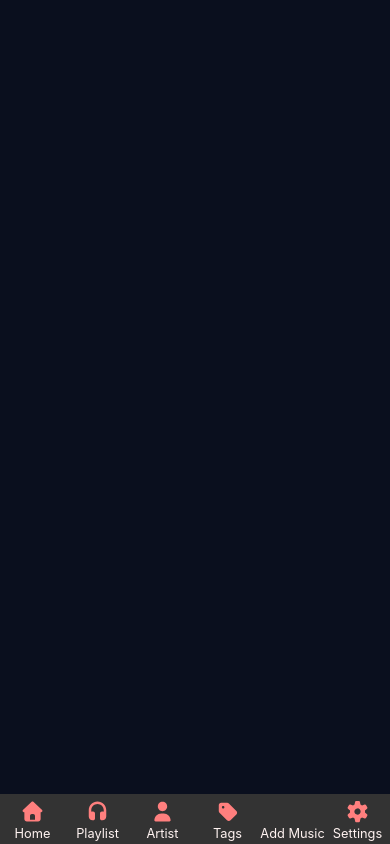
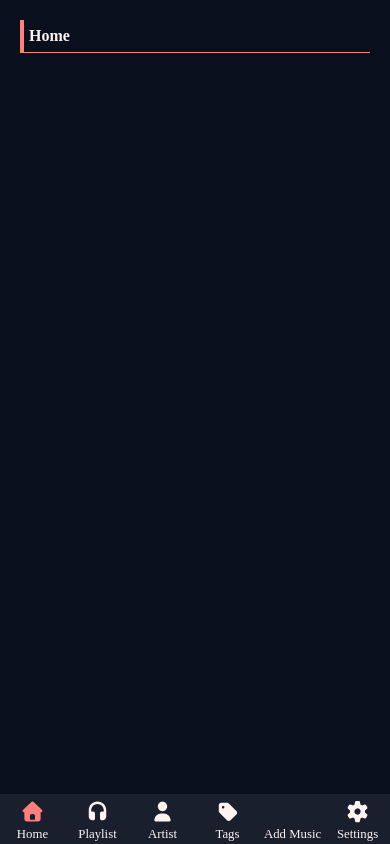
Before and after one commit to coiluck/kokone-music, a website built with Vite: page src/renderer/index.html in a window 390 px wide. Built offline with nearby package versions, Linux system fonts and the light colour scheme; files whose address does not match are found by name.

Commit message:
Add: modal change logic

```diff
--- a/src/renderer/assets/css/base.css
+++ b/src/renderer/assets/css/base.css
@@ -3,13 +3,13 @@
 *::after {
   box-sizing: border-box;
   margin: 0;
+  padding: 0;
+  color: var(--text);
   font-weight: normal;
-  overflow-y: auto;
-  scrollbar-width: none;
-  -ms-overflow-style: none;
-  &::-webkit-scrollbar {
-    display: none;
-  }
+  user-select: none;
+  -webkit-user-select: none;
+  -moz-user-select: none;
+  -ms-user-select: none;
 }
 
 ul {
@@ -19,20 +19,32 @@ ul {
 body {
   min-height: 100vh;
   line-height: 1.6;
-  font-family:
-    Inter,
-    -apple-system,
-    BlinkMacSystemFont,
-    'Segoe UI',
-    Roboto,
-    Oxygen,
-    Ubuntu,
-    Cantarell,
-    'Fira Sans',
-    'Droid Sans',
-    'Helvetica Neue',
-    sans-serif;
   text-rendering: optimizeLegibility;
   -webkit-font-smoothing: antialiased;
   -moz-osx-font-smoothing: grayscale;
 }
+
+.fade-in {
+  animation: FadeIn .3s;
+  animation-fill-mode: both;
+}
+@keyframes FadeIn {
+  0% {
+    opacity: 0;
+  }
+  100% {
+    opacity: 1;
+  }
+}
+.fade-out {
+  animation: FadeOut .3s;
+  animation-fill-mode: both;
+}
+@keyframes FadeOut {
+  0% {
+    opacity: 1;
+  }
+  100% {
+    opacity: 0;
+  }
+}
--- a/src/renderer/assets/css/left-panel.css
+++ b/src/renderer/assets/css/left-panel.css
@@ -16,6 +16,10 @@
   mask-size: contain;
   mask-repeat: no-repeat;
   mask-position: center;
+  background-color: var(--text);
+  transition: all 0.4s ease;
+}
+.left-panel-item .left-panel-item-icon.active {
   background-color: var(--accent);
 }
 
--- a/src/renderer/assets/css/main.css
+++ b/src/renderer/assets/css/main.css
@@ -1,3 +1,7 @@
+body {
+  background-color: var(--bg);
+}
+
 .body-container {
   display: grid;
   grid-template-columns: 80px 1fr;
@@ -25,7 +29,8 @@
   display: flex;
   flex-direction: column;
   gap: 10px;
-  background-color: #333;
+  background-color: var(--bg-mild);
+  z-index: 1000;
 }
 
 @media (max-width: 480px) {
@@ -39,7 +44,7 @@
     left: 0;
     right: 0;
     height: 50px;
-    z-index: 1000;
+    overflow: hidden;
   }
 }
 
@@ -55,7 +60,15 @@
 }
 
 .modal {
+  display: none;
   width: 100%;
   height: 100%;
-  background-color: var(--bg);
+  padding: 20px;
 }
+.modal .modal-title {
+  padding: 3px 5px;
+  border-left: 4px solid var(--accent);
+  border-bottom: 1px solid var(--accent);
+  font-size: 1rem;
+  font-weight: bold;
+}
--- a/src/renderer/index.html
+++ b/src/renderer/index.html
@@ -11,56 +11,53 @@
         --accent: #ff7f7e;
         --text: #fff3f1;
         --bg: #0a0f1e;
+        --bg-mild: #1a1f2e;
+        --radius-big: 10px;
+        --radius-small: 5px;
       }
     </style>
   </head>
   <body>
     <div class="body-container">
       <div class="left-panel-container">
-        <div class="left-panel-item">
+        <div class="left-panel-item" id="home">
           <div
             class="left-panel-item-icon"
-            id="home-icon"
             style="--icon-file: url('../images/panel-icons/home_fill.svg')"
           ></div>
           <p class="left-panel-item-title">Home</p>
         </div>
-        <div class="left-panel-item">
+        <div class="left-panel-item" id="playlist">
           <div
             class="left-panel-item-icon"
-            id="playlist-icon"
             style="--icon-file: url('../images/panel-icons/headphones_fill.svg')"
           ></div>
           <p class="left-panel-item-title">Playlist</p>
         </div>
-        <div class="left-panel-item">
+        <div class="left-panel-item" id="artist">
           <div
             class="left-panel-item-icon"
-            id="artist-icon"
             style="--icon-file: url('../images/panel-icons/user_fill.svg')"
           ></div>
           <p class="left-panel-item-title">Artist</p>
         </div>
-        <div class="left-panel-item">
+        <div class="left-panel-item" id="tags">
           <div
             class="left-panel-item-icon"
-            id="tags-icon"
             style="--icon-file: url('../images/panel-icons/tag_fill.svg')"
           ></div>
           <p class="left-panel-item-title">Tags</p>
         </div>
-        <div class="left-panel-item">
+        <div class="left-panel-item" id="add-music">
           <div
             class="left-panel-item-icon"
-            id="add-music-icon"
             style="--icon-file: url('../images/panel-icons/plus_fill.svg')"
           ></div>
           <p class="left-panel-item-title">Add Music</p>
         </div>
-        <div class="left-panel-item">
+        <div class="left-panel-item" id="settings">
           <div
             class="left-panel-item-icon"
-            id="settings-icon"
             style="--icon-file: url('../images/panel-icons/settings_fill.svg')"
           ></div>
           <p class="left-panel-item-title">Settings</p>
@@ -68,12 +65,24 @@
       </div>
 
       <div class="main-content-container" id="main-content">
-        <div class="modal" id="modal-home"></div>
-        <div class="modal" id="modal-playlist"></div>
-        <div class="modal" id="modal-artist"></div>
-        <div class="modal" id="modal-tags"></div>
-        <div class="modal" id="modal-add-music"></div>
-        <div class="modal" id="modal-settings"></div>
+        <div class="modal" id="modal-home">
+          <div class="modal-title">Home</div>
+        </div>
+        <div class="modal" id="modal-playlist">
+          <div class="modal-title">Playlist</div>
+        </div>
+        <div class="modal" id="modal-artist">
+          <div class="modal-title">Artist</div>
+        </div>
+        <div class="modal" id="modal-tags">
+          <div class="modal-title">Tags</div>
+        </div>
+        <div class="modal" id="modal-add-music">
+          <div class="modal-title">Add Music</div>
+        </div>
+        <div class="modal" id="modal-settings">
+          <div class="modal-title">Settings</div>
+        </div>
       </div>
     </div>
 
--- /dev/null
+++ b/src/renderer/src/modules/changeModal.js
@@ -0,0 +1,34 @@
+// src/renderer/src/modules/changeModal.js
+let isChanging = false;
+
+export function changeModal(modalName, scrollContainer, duration = 500, isFlex = false) {
+  if (isChanging) {
+    return;
+  }
+  isChanging = true;
+  // すべてのモーダルを閉じる
+  document.querySelectorAll('.modal').forEach(function(modal) {
+    modal.classList.remove('fade-in');
+    modal.classList.add('fade-out')
+  });
+  setTimeout(function() {
+    // targetモーダルを表示
+    document.querySelectorAll('.modal').forEach(function(modal) {
+      modal.style.display = 'none';
+    });
+    document.getElementById(`modal-${modalName}`).classList.remove('fade-out');
+    if (isFlex) {
+      document.getElementById(`modal-${modalName}`).style.display = 'flex';
+    } else {
+      document.getElementById(`modal-${modalName}`).style.display = 'block';
+    }
+    // スクロールをリセット
+    if (scrollContainer) {
+      document.querySelector(`${scrollContainer}`).scrollTop = 0;
+    }
+    document.getElementById(`modal-${modalName}`).classList.add('fade-in');
+  }, duration);
+  setTimeout(function() {
+    isChanging = false;
+  }, duration);
+}
--- a/src/renderer/src/renderer.js
+++ b/src/renderer/src/renderer.js
@@ -1,26 +1,21 @@
-function init() {
-  window.addEventListener('DOMContentLoaded', () => {
-    doAThing()
-  })
-}
+// src/renderer/src/renderer.js
+import { changeModal } from './modules/changeModal.js';
 
-function doAThing() {
-  const versions = window.electron.process.versions
-  replaceText('.electron-version', `Electron v${versions.electron}`)
-  replaceText('.chrome-version', `Chromium v${versions.chrome}`)
-  replaceText('.node-version', `Node v${versions.node}`)
-
-  const ipcHandlerBtn = document.getElementById('ipcHandler')
-  ipcHandlerBtn?.addEventListener('click', () => {
-    window.electron.ipcRenderer.send('ping')
-  })
-}
-
-function replaceText(selector, text) {
-  const element = document.querySelector(selector)
-  if (element) {
-    element.innerText = text
-  }
-}
-
-init()
+window.addEventListener('DOMContentLoaded', () => {
+  // 初期modal
+  changeModal('home');
+  document.getElementById('home').querySelector('.left-panel-item-icon').classList.add('active');
+  // modal切り替え
+  document.querySelectorAll('.left-panel-item').forEach(function(item) {
+    item.addEventListener('click', function() {
+      if (item.querySelector('.left-panel-item-icon').classList.contains('active')) {
+        return;
+      }
+      document.querySelectorAll('.left-panel-item-icon.active').forEach(function(item) {
+        item.classList.remove('active');
+      });
+      item.querySelector('.left-panel-item-icon').classList.add('active');
+      changeModal(item.id);
+    });
+  });
+})
```
